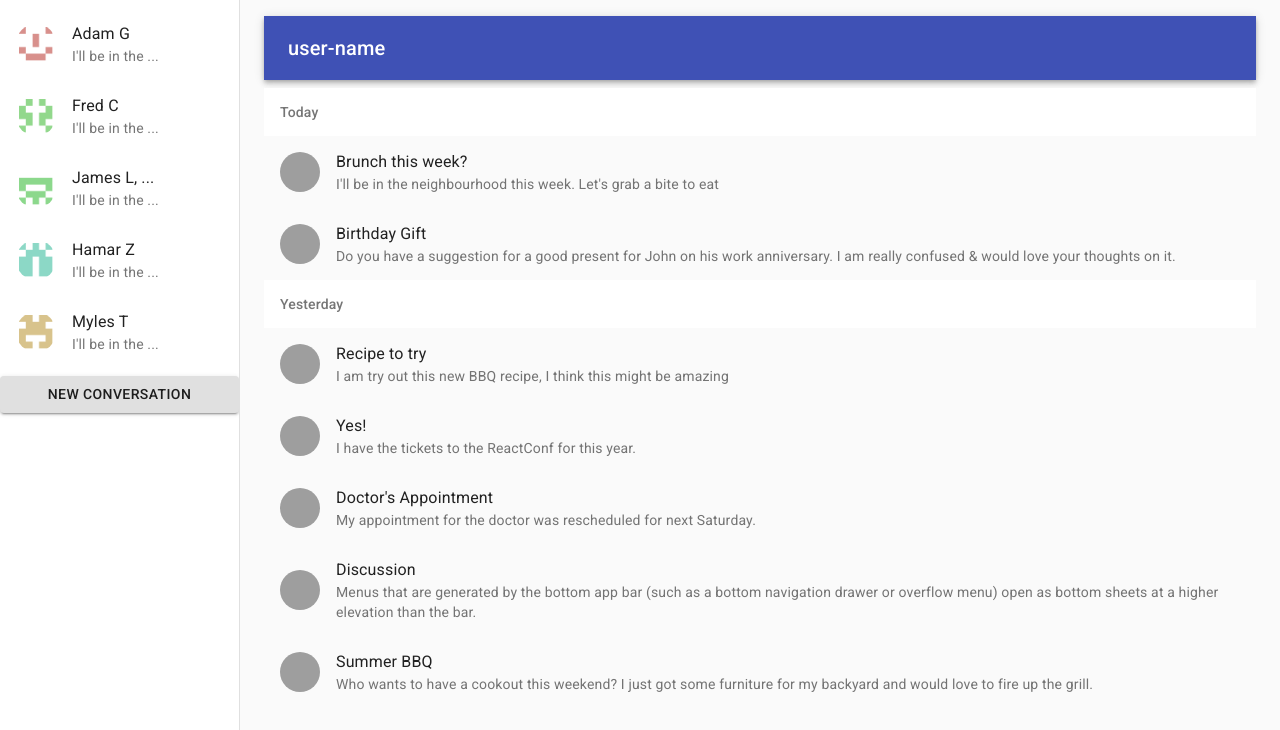
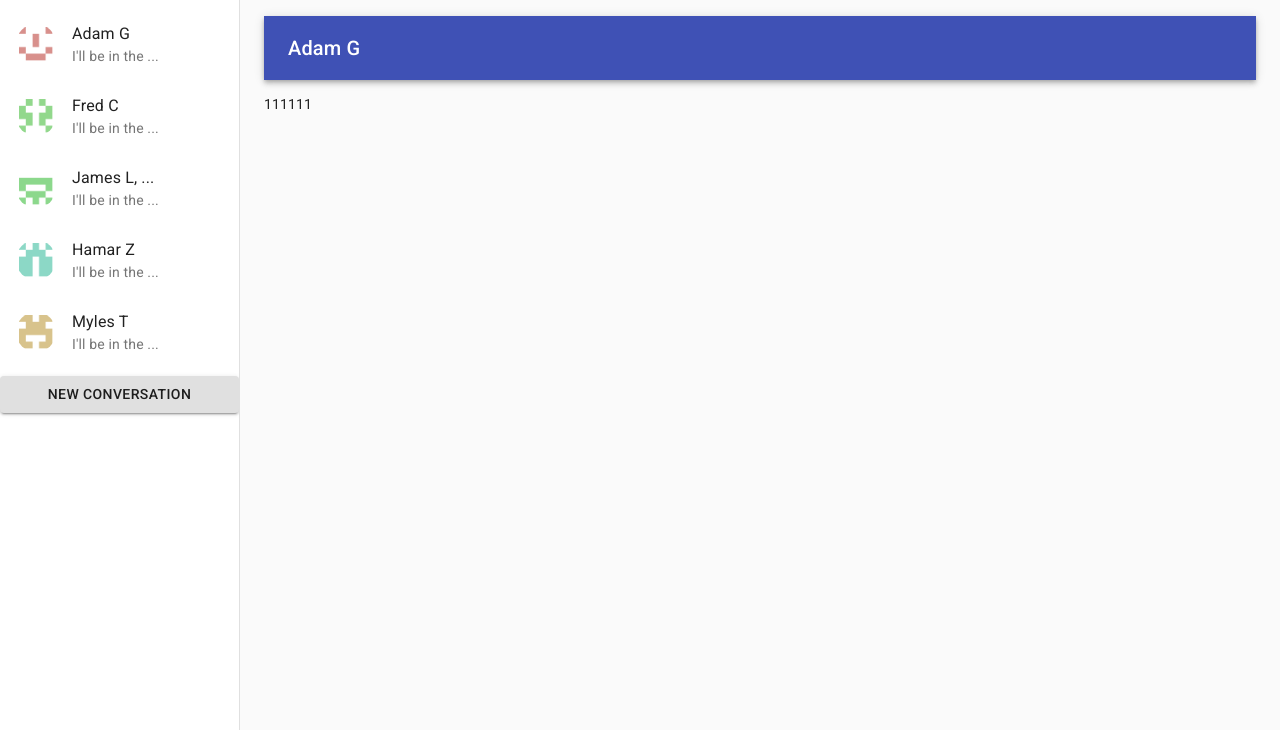
Before and after one commit to reedanders/veho-evaluation-client, a React (Create React App) app: page /1 in a window 1280 px wide. Shown: the top 730 px of the page. Built offline with nearby package versions, Linux system fonts and the light colour scheme; grey boxes are pictures that could not be loaded.

Commit message:
wip routing

```diff
--- a/package.json
+++ b/package.json
@@ -10,6 +10,7 @@
     "@testing-library/user-event": "^12.1.10",
     "react": "^17.0.1",
     "react-dom": "^17.0.1",
+    "react-router-dom": "^5.2.0",
     "react-scripts": "4.0.0",
     "web-vitals": "^0.2.4"
   },
--- a/src/App.js
+++ b/src/App.js
@@ -1,69 +1,10 @@
-import React from 'react';
-import { makeStyles } from '@material-ui/core/styles';
-import CssBaseline from '@material-ui/core/CssBaseline';
-import Grid from '@material-ui/core/Grid';
-
-import Sidebar from './components/Sidebar';
-import Content from './components/Content';
-
-import adamg from './assets/images/adamg.png';
-import fredc from './assets/images/fredc.png';
-import jamesl from './assets/images/jamesl.png';
-import hamarz from './assets/images/hamarz.png';
-import mylest from './assets/images/mylest.png';
-
-const messages = [
-  {
-    id: 1,
-    users: [{user: 'Adam G', image: adamg}],
-    content: [{timestamp: 123123, user: {user: 'Adam G', image: adamg}, text: "I'll be in the neighbourhood this week. Let's grab a bite to eat"}],
-  },
-  {
-    id: 2,
-    users: [{user: 'Fred C', image: fredc}],
-    content: [{timestamp: 123123, user: {user: 'Fred C', image: fredc}, text: "I'll be in the neighbourhood this week. Let's grab a bite to eat"}],
-  },
-  {
-    id: 3,
-    users: [{user: 'James L', image: jamesl}, {user: 'James L', image: hamarz},],
-    content: [{timestamp: 123123, user: {user: 'Adam G', image: adamg}, text: "I'll be in the neighbourhood this week. Let's grab a bite to eat"}],
-  },
-  {
-    id: 4,
-    users: [{user: 'Hamar Z', image: hamarz},],
-    content: [{timestamp: 123123, user: {user: 'Hamar Z', image: hamarz}, text: "I'll be in the neighbourhood this week. Let's grab a bite to eat"}],
-  },
-  {
-    id: 5,
-    users: [{user: 'Myles T', image: mylest},],
-    content: [{timestamp: 123123, user: {user: 'Myles T', image: mylest}, text: "I'll be in the neighbourhood this week. Let's grab a bite to eat"}],
-  },
-];
-
-
-const useStyles = makeStyles((theme) => ({
-  root: {
-    display: 'flex',
-  },
-  content: {
-    flexGrow: 1,
-    height: '100vh',
-    overflow: 'auto',
-  },
-}));
+import logo from './logo.svg';
+import Routes from "./Routes";
 
 function App() {
-  const classes = useStyles();
-
   return (
-    <div className={classes.root}>
-      <CssBaseline />
-
-      <Sidebar messages={messages}/>
-
-      <main className={classes.content}>
-        <Content messages={messages} />
-      </main>
+    <div className="App">
+      <Routes />
     </div>
   );
 }
--- /dev/null
+++ b/src/Routes.js
@@ -0,0 +1,19 @@
+import React from "react";
+import { Route, Switch } from "react-router-dom";
+import Landing from "./components/Landing";
+import NotFound from "./components/NotFound";
+
+export default function Routes() {
+  return (
+    <Switch>
+      <Route
+        exact
+        path="/:page?"
+        render={(props) => <Landing {...props} />}
+      />
+      <Route>
+        <NotFound />
+      </Route>
+    </Switch>
+  );
+}
--- a/src/components/Content.js
+++ b/src/components/Content.js
@@ -1,10 +1,7 @@
-import React from 'react';
+import React, { useState, useEffect } from 'react';
 import { makeStyles } from '@material-ui/core/styles';
 
 import Container from '@material-ui/core/Container';
-import AppBar from '@material-ui/core/AppBar';
-import Grid from '@material-ui/core/Grid';
-import Paper from '@material-ui/core/Paper';
 
 import Namebar from './Namebar';
 import Messages from './Messages';
@@ -28,16 +25,21 @@ const useStyles = makeStyles((theme) => ({
 }));
 
 export default function Content(props) {
-  const { messages } = props;
+  const { messages, page } = props;
   const classes = useStyles();
+  const [chat, setChat] = useState(false);
 
+  useEffect(() => {
 
-  return (
+    setChat(messages.filter(msg => msg.id === parseInt(page))[0]);
+
+  }, [page]);
+
+  return (chat &&
     <Container maxWidth="lg" className={classes.container}>
 
-      <Namebar users={messages.users}/>
-
-      <Messages users={messages.content}/>
+      <Namebar users={chat.users}/>
+      <Messages content={chat.content}/>
 
     </Container>
   );
--- /dev/null
+++ b/src/components/Landing.js
@@ -0,0 +1,79 @@
+import React, { useState } from 'react';
+import { makeStyles } from '@material-ui/core/styles';
+import CssBaseline from '@material-ui/core/CssBaseline';
+import Grid from '@material-ui/core/Grid';
+
+import Sidebar from './Sidebar';
+import Content from './Content';
+
+import adamg from '../assets/images/adamg.png';
+import fredc from '../assets/images/fredc.png';
+import jamesl from '../assets/images/jamesl.png';
+import hamarz from '../assets/images/hamarz.png';
+import mylest from '../assets/images/mylest.png';
+
+const messages = [
+  {
+    id: 1,
+    users: [{user: 'Adam G', image: adamg}],
+    content: [{timestamp: 111111, user: {user: 'Adam G', image: adamg}, text: "I'll be in the neighbourhood this week. Let's grab a bite to eat"}],
+  },
+  {
+    id: 2,
+    users: [{user: 'Fred C', image: fredc}],
+    content: [{timestamp: 222222, user: {user: 'Fred C', image: fredc}, text: "I'll be in the neighbourhood this week. Let's grab a bite to eat"}],
+  },
+  {
+    id: 3,
+    users: [{user: 'James L', image: jamesl}, {user: 'James L', image: hamarz},],
+    content: [{timestamp: 333333, user: {user: 'Adam G', image: adamg}, text: "I'll be in the neighbourhood this week. Let's grab a bite to eat"}],
+  },
+  {
+    id: 4,
+    users: [{user: 'Hamar Z', image: hamarz},],
+    content: [{timestamp: 444444, user: {user: 'Hamar Z', image: hamarz}, text: "I'll be in the neighbourhood this week. Let's grab a bite to eat"}],
+  },
+  {
+    id: 5,
+    users: [{user: 'Myles T', image: mylest},],
+    content: [{timestamp: 555555, user: {user: 'Myles T', image: mylest}, text: "I'll be in the neighbourhood this week. Let's grab a bite to eat"}],
+  },
+];
+
+
+const useStyles = makeStyles((theme) => ({
+  root: {
+    display: 'flex',
+  },
+  content: {
+    flexGrow: 1,
+    height: '100vh',
+    overflow: 'auto',
+  },
+}));
+
+function Landing(props) {
+  const classes = useStyles();
+
+  // Get page value from router
+  const { match, history } = props;
+  const { params } = match;
+  const { page } = params;
+
+  const [selectedChat, setselectedChat] = useState(page);
+
+
+  return (
+    <div className={classes.root}>
+      <CssBaseline />
+
+      <Sidebar messages={messages}/>
+
+      <main className={classes.content}>
+        <Content messages={messages} page={selectedChat} />
+      </main>
+    </div>
+  );
+}
+
+export default Landing;
--- a/src/components/Messages.js
+++ b/src/components/Messages.js
@@ -1,71 +1,11 @@
-import React from 'react';
+import React, { useState } from 'react';
 import { makeStyles } from '@material-ui/core/styles';
-import AppBar from '@material-ui/core/AppBar';
-import CssBaseline from '@material-ui/core/CssBaseline';
-import Toolbar from '@material-ui/core/Toolbar';
-import Typography from '@material-ui/core/Typography';
-import IconButton from '@material-ui/core/IconButton';
-import Paper from '@material-ui/core/Paper';
-import Fab from '@material-ui/core/Fab';
 import List from '@material-ui/core/List';
 import ListItem from '@material-ui/core/ListItem';
 import ListItemAvatar from '@material-ui/core/ListItemAvatar';
 import ListItemText from '@material-ui/core/ListItemText';
 import ListSubheader from '@material-ui/core/ListSubheader';
 import Avatar from '@material-ui/core/Avatar';
-import MenuIcon from '@material-ui/icons/Menu';
-import AddIcon from '@material-ui/icons/Add';
-import SearchIcon from '@material-ui/icons/Search';
-import MoreIcon from '@material-ui/icons/MoreVert';
-
-const messages = [
-  {
-    id: 1,
-    primary: 'Brunch this week?',
-    secondary: "I'll be in the neighbourhood this week. Let's grab a bite to eat",
-    person: '/static/images/avatar/5.jpg',
-  },
-  {
-    id: 2,
-    primary: 'Birthday Gift',
-    secondary: `Do you have a suggestion for a good present for John on his work
-      anniversary. I am really confused & would love your thoughts on it.`,
-    person: '/static/images/avatar/1.jpg',
-  },
-  {
-    id: 3,
-    primary: 'Recipe to try',
-    secondary: 'I am try out this new BBQ recipe, I think this might be amazing',
-    person: '/static/images/avatar/2.jpg',
-  },
-  {
-    id: 4,
-    primary: 'Yes!',
-    secondary: 'I have the tickets to the ReactConf for this year.',
-    person: '/static/images/avatar/3.jpg',
-  },
-  {
-    id: 5,
-    primary: "Doctor's Appointment",
-    secondary: 'My appointment for the doctor was rescheduled for next Saturday.',
-    person: '/static/images/avatar/4.jpg',
-  },
-  {
-    id: 6,
-    primary: 'Discussion',
-    secondary: `Menus that are generated by the bottom app bar (such as a bottom
-      navigation drawer or overflow menu) open as bottom sheets at a higher elevation
-      than the bar.`,
-    person: '/static/images/avatar/5.jpg',
-  },
-  {
-    id: 7,
-    primary: 'Summer BBQ',
-    secondary: `Who wants to have a cookout this weekend? I just got some furniture
-      for my backyard and would love to fire up the grill.`,
-    person: '/static/images/avatar/1.jpg',
-  },
-];
 
 const useStyles = makeStyles((theme) => ({
   list: {
@@ -76,25 +16,18 @@ const useStyles = makeStyles((theme) => ({
   },
 }));
 
-export default function BottomAppBar() {
+export default function Messages(props) {
+  const { content } = props;
   const classes = useStyles();
+  const [chat, setChat] = useState(content)
 
   return (
     <React.Fragment>
-        <List className={classes.list}>
-          {messages.map(({ id, primary, secondary, person }) => (
-            <React.Fragment key={id}>
-              {id === 1 && <ListSubheader className={classes.subheader}>Today</ListSubheader>}
-              {id === 3 && <ListSubheader className={classes.subheader}>Yesterday</ListSubheader>}
-              <ListItem button>
-                <ListItemAvatar>
-                  <Avatar alt="Profile Picture" src={person} />
-                </ListItemAvatar>
-                <ListItemText primary={primary} secondary={secondary} />
-              </ListItem>
-            </React.Fragment>
-          ))}
-        </List>
+      {chat.map(({ id, timestamp, text}) => (
+        <React.Fragment key={id}>
+          <p>{timestamp}</p>
+        </React.Fragment>
+      ))}
     </React.Fragment>
   );
 }
--- a/src/components/Namebar.js
+++ b/src/components/Namebar.js
@@ -3,9 +3,6 @@ import { makeStyles } from '@material-ui/core/styles';
 import AppBar from '@material-ui/core/AppBar';
 import Toolbar from '@material-ui/core/Toolbar';
 import Typography from '@material-ui/core/Typography';
-import Button from '@material-ui/core/Button';
-import IconButton from '@material-ui/core/IconButton';
-import MenuIcon from '@material-ui/icons/Menu';
 
 const useStyles = makeStyles((theme) => ({
   root: {
@@ -28,7 +25,7 @@ export default function Namebar(props) {
       <AppBar position="static">
         <Toolbar>
           <Typography variant="h6" className={classes.title}>
-            user-name
+            {users[0].user}
           </Typography>
         </Toolbar>
       </AppBar>
--- /dev/null
+++ b/src/components/NotFound.js
@@ -0,0 +1,9 @@
+import React from "react";
+
+export default function NotFound() {
+  return (
+    <div className="NotFound text-center">
+      <h3>Sorry, page not found!</h3>
+    </div>
+  );
+}
--- a/src/components/Sidebar.js
+++ b/src/components/Sidebar.js
@@ -39,12 +39,7 @@ export default function Sidebar(props) {
   const { messages } = props;
   const classes = useStyles();
   const [open, setOpen] = React.useState(true);
-  const handleDrawerOpen = () => {
-    setOpen(true);
-  };
-  const handleDrawerClose = () => {
-    setOpen(false);
-  };
+
   const getUsers = users => {
     return users.length > 1 ? users[0].user + ', ...' : users[0].user;
   };
@@ -60,7 +55,7 @@ export default function Sidebar(props) {
       <List className={classes.list}>
           {messages.map(({ id, users, content }) => (
             <React.Fragment key={id}>
-              <ListItem button>
+              <ListItem button onClick={() => console.log('asdfdsf')}>
                 <ListItemAvatar>
                   <Avatar alt="Profile Picture" src={users[0].image} />
                 </ListItemAvatar>
--- a/src/index.js
+++ b/src/index.js
@@ -1,12 +1,15 @@
 import React from 'react';
 import ReactDOM from 'react-dom';
+import { BrowserRouter as Router } from 'react-router-dom';
 import './index.css';
 import App from './App';
 import reportWebVitals from './reportWebVitals';
 
 ReactDOM.render(
   <React.StrictMode>
-    <App />
+    <Router>
+      <App />
+    </Router>
   </React.StrictMode>,
   document.getElementById('root')
 );
```
Also changed, not shown: 1 other file (tests, documents, lock files or other folders).
